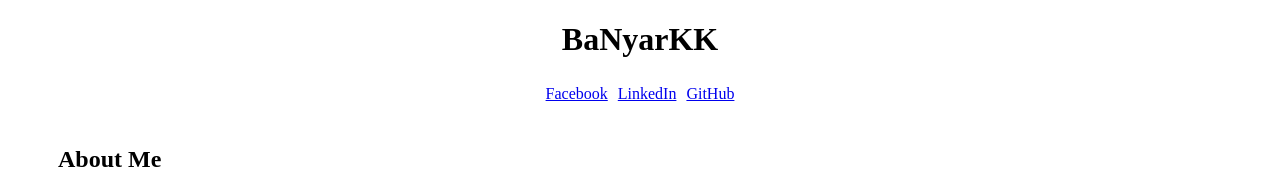
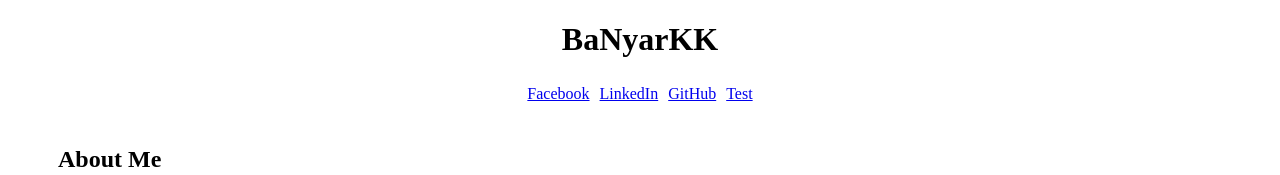
Before and after one commit to BaNyarKK/BaNyarKK.github.io, a plain HTML site: page index.html in a window 1280 px wide. Shown: the top 175 px of the page. Drawn offline with Linux system fonts and the light colour scheme.

Commit message:
Update index.html

```diff
--- a/index.html
+++ b/index.html
@@ -16,6 +16,7 @@
       <li><a href="https://www.facebook.com/">Facebook</a></li>
       <li><a href="https://www.linkedin.com/">LinkedIn</a></li>
       <li><a href="https://github.com/">GitHub</a></li>
+      <li><a href="test.html">Test</a></li>
     </ul>
 
     <br>
```
